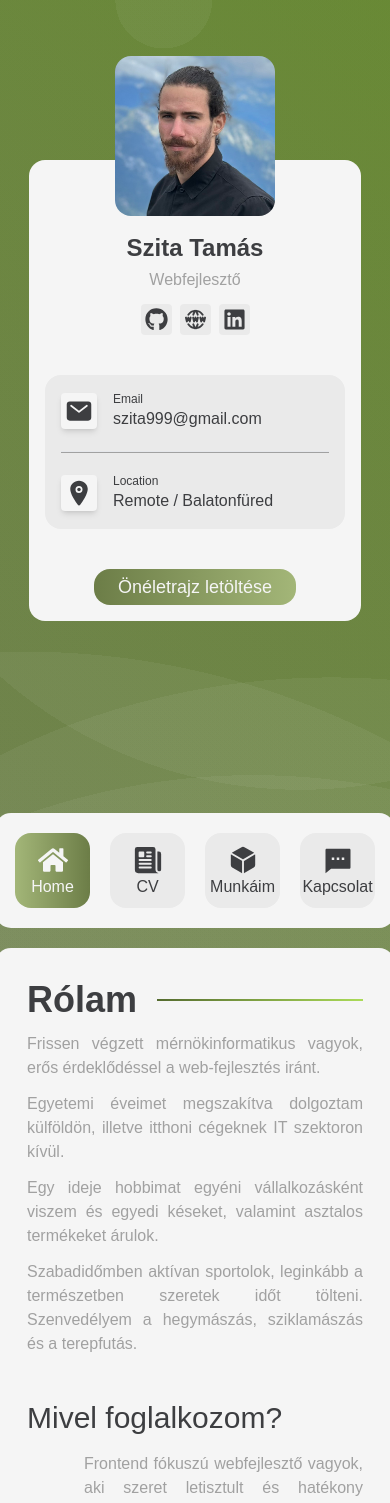
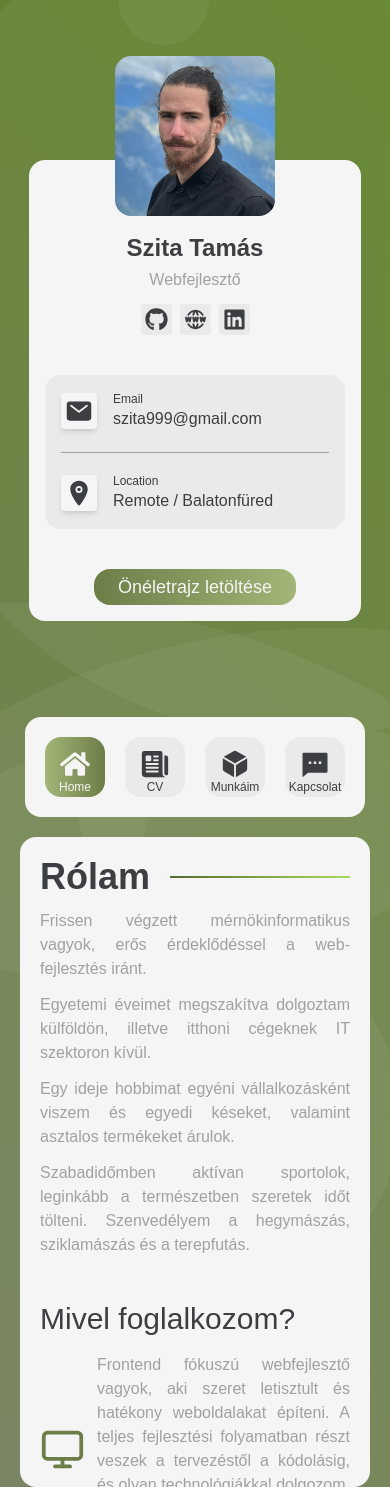
Before and after one commit to Medivessing/tamasszita, a Next.js app: page / in a window 390 px wide. Shown: the top 1503 px of the page. Built offline with nearby package versions, Linux system fonts and the light colour scheme.

Commit message:
mobile view fixed

```diff
--- a/app/page.tsx
+++ b/app/page.tsx
@@ -26,7 +26,7 @@ export default function Home() {
 
   return (
     <div className="bg-complex-radial min-h-screen flex flex-col md:flex-row items-center lg:p-8 justify-center gap-24 scrollbar-hide">
-      <div className="bg-[#F5F5F5] rounded-2xl max-w-[400px] p-4 lg:p-10 flex flex-col items-center mb-auto mt-40 ">
+      <div className="bg-[#F5F5F5] rounded-2xl max-w-[400px] p-4 lg:p-10 flex flex-col items-center lg:mb-auto mt-40 ">
         <div className="relative -mt-[7.5rem] ">
           <Image
             src={portrait}
@@ -108,15 +108,15 @@ export default function Home() {
         </div>
       </div>
 
-      <div className="flex flex-col mt-24">
-        <div className="bg-[#F5F5F5] rounded-2xl ml-auto p-5 items-center flex flex-row justify-between gap-5 mb-5">
+      <div className="flex flex-col lg:mt-24">
+        <div className="bg-[#F5F5F5] rounded-2xl mx-auto md:mx-0 md:ml-auto p-5 items-center flex flex-row justify-between gap-5 mb-5">
           <button
             onClick={() => setActiveButton("Home")}
             className={`${
               activeButton === "Home"
                 ? "bg-gradient-to-l from-[#6C7D47] to-[#A3B678]"
                 : ""
-            } bg-[#EAEAEA] flex flex-col rounded-2xl p-3 items-center w-[75px] h-[75px] hover:bg-[#B5C18E]  `}
+            } bg-[#EAEAEA] flex flex-col rounded-2xl p-3 items-center w-[60px] md:w-[75px] h-[60px] md:h-[75px] hover:bg-[#B5C18E]  `}
           >
             <div className="">
               <FaHome
@@ -127,7 +127,7 @@ export default function Home() {
             <p
               className={`${
                 activeButton === "Home" ? "text-[#f5f5f5]" : "text-[#3D3E41]"
-              }`}
+              } text-xs md:text-base`}
             >
               Home
             </p>
@@ -138,7 +138,7 @@ export default function Home() {
               activeButton === "CV"
                 ? "bg-gradient-to-l from-[#6C7D47] to-[#A3B678]"
                 : ""
-            } bg-[#EAEAEA] flex flex-col rounded-2xl p-3 items-center w-[75px] h-[75px] hover:bg-[#B5C18E]  `}
+            } bg-[#EAEAEA] flex flex-col rounded-2xl p-3 items-center w-[60px] md:w-[75px] h-[60px] md:h-[75px] hover:bg-[#B5C18E]  `}
           >
             <div>
               <IoNewspaper
@@ -149,7 +149,7 @@ export default function Home() {
             <p
               className={`${
                 activeButton === "CV" ? "text-[#f5f5f5]" : "text-[#3D3E41]"
-              }`}
+              } text-xs md:text-base`}
             >
               CV
             </p>
@@ -160,7 +160,7 @@ export default function Home() {
               activeButton === "Works"
                 ? "bg-gradient-to-l from-[#6C7D47] to-[#A3B678]"
                 : ""
-            } bg-[#EAEAEA] flex flex-col rounded-2xl p-3 items-center w-[75px] h-[75px] hover:bg-[#B5C18E]  `}
+            } bg-[#EAEAEA] flex flex-col rounded-2xl p-3 items-center w-[60px] md:w-[75px] h-[60px] md:h-[75px] hover:bg-[#B5C18E]  `}
           >
             <div className="">
               <IoCube
@@ -171,7 +171,7 @@ export default function Home() {
             <p
               className={`${
                 activeButton === "Works" ? "text-[#f5f5f5]" : "text-[#3D3E41]"
-              }`}
+              } text-xs md:text-base`}
             >
               Munkáim
             </p>
@@ -182,7 +182,7 @@ export default function Home() {
               activeButton === "Contact"
                 ? "bg-gradient-to-l from-[#6C7D47] to-[#A3B678]"
                 : ""
-            } bg-[#EAEAEA] flex flex-col rounded-2xl p-3 items-center w-[75px] h-[75px] hover:bg-[#B5C18E]  `}
+            } bg-[#EAEAEA] flex flex-col rounded-2xl p-3 items-center w-[60px] md:w-[75px] h-[60px] md:h-[75px] hover:bg-[#B5C18E]  `}
           >
             <div className="">
               <RiMessage2Fill
@@ -193,14 +193,14 @@ export default function Home() {
             <p
               className={`${
                 activeButton === "Contact" ? "text-[#f5f5f5]" : "text-[#3D3E41]"
-              }`}
+              } text-xs md:text-base`}
             >
               Kapcsolat
             </p>
           </button>
         </div>
 
-        <div className="bg-[#F5F5F5] rounded-2xl max-w-[700px] h-[650px] p-8 flex flex-col scrollbar-hide overflow-y-auto ">
+        <div className="bg-[#F5F5F5] rounded-2xl max-w-[350px] md:max-w-[700px] h-[650px] p-5 lg:p-10 flex flex-col scrollbar-hide overflow-y-auto ">
           {activeButton === "Home" && <About />}
           {activeButton === "CV" && <CV />}
           {activeButton === "Works" && <Works />}
```
